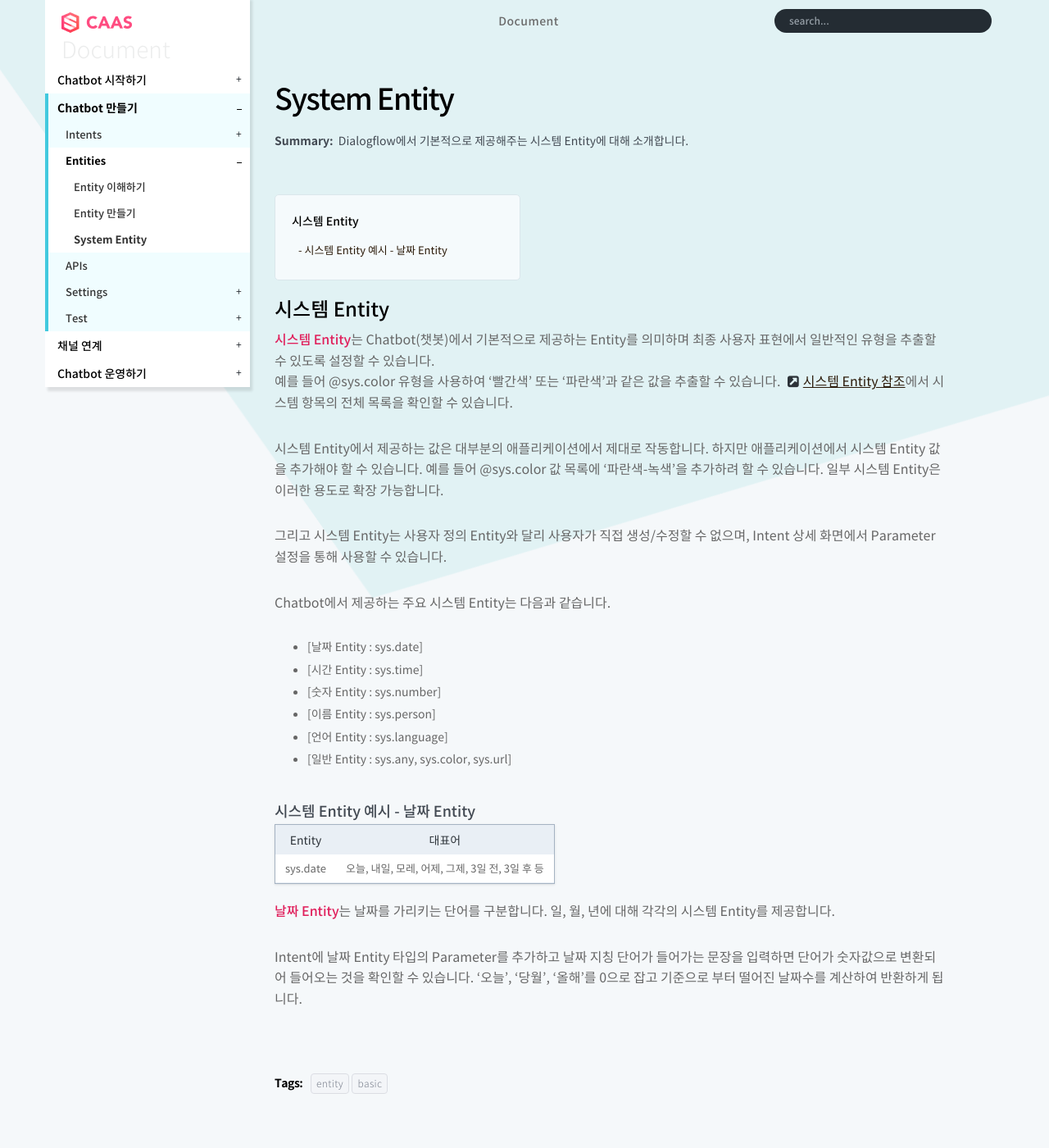
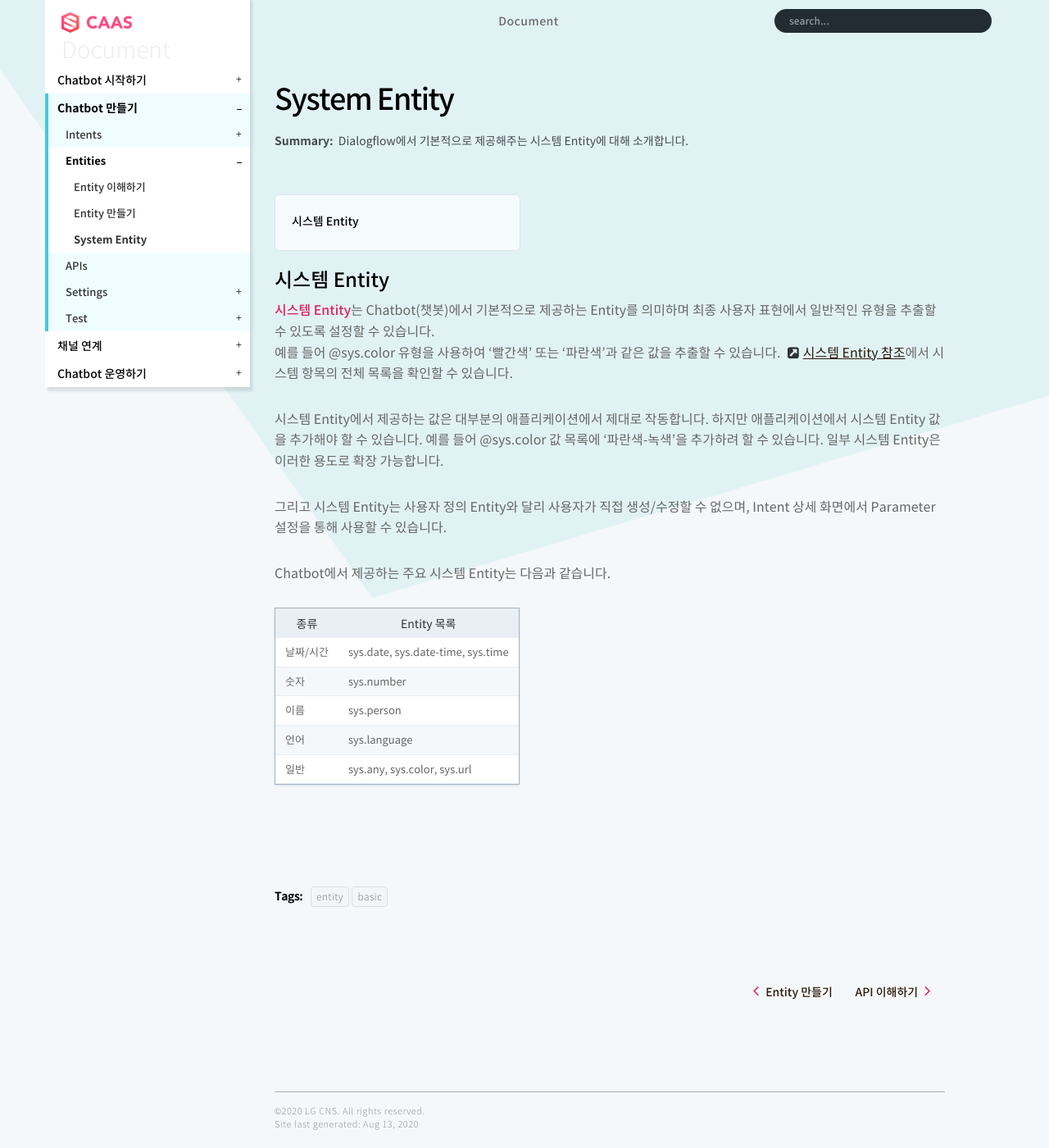
Before and after one commit to caas-manual/caas, a Jekyll site: the page built from pages/groupChatbot/entity_system.md, in a window 1280 px wide and 1400 px high. Shown: the whole window at 82% size. Built offline with Jekyll 4.4.1, drawn with Linux system fonts in a browser that asks for light colours; nearby versions of some CDN libraries; some web fonts are replaced; comment, search, counter and statistics services are not loaded.

Commit message:
system entity 수정

```diff
--- a/pages/groupChatbot/entity_system.md
+++ b/pages/groupChatbot/entity_system.md
@@ -27,15 +27,18 @@ next: {
 <!-- Intent 만들기에서 entity 매칭해주는 부분 -->
 
 Chatbot에서 제공하는 주요 시스템 Entity는 다음과 같습니다.<br/>
-- [날짜 Entity : sys.date]
-- [시간 Entity : sys.time]
-- [숫자 Entity : sys.number]
-- [이름 Entity : sys.person]
-- [언어 Entity : sys.language]
-- [일반 Entity : sys.any, sys.color, sys.url]
-<br/><br/>
 
-### 시스템 Entity 예시 - 날짜 Entity
+| 종류 | Entity 목록 |
+|--------|-------|
+| 날짜/시간 | sys.date, sys.date-time, sys.time |
+| 숫자 | sys.number |
+| 이름 | sys.person |
+| 언어 | sys.language |
+| 일반 | sys.any, sys.color, sys.url |
+
+<br/>
+
+<!-- ### 시스템 Entity 예시 - 날짜 Entity
 
 | Entity | 대표어 |
 |--------|-------|
@@ -43,4 +46,4 @@ Chatbot에서 제공하는 주요 시스템 Entity는 다음과 같습니다.<br
 
 **날짜 Entity**는 날짜를 가리키는 단어를 구분합니다. 일, 월, 년에 대해 각각의 시스템 Entity를 제공합니다. <br/>
 
-Intent에 날짜 Entity 타입의 Parameter를 추가하고 날짜 지칭 단어가 들어가는 문장을 입력하면 단어가 숫자값으로 변환되어 들어오는 것을 확인할 수 있습니다. '오늘', '당월', '올해'를 0으로 잡고 기준으로 부터 떨어진 날짜수를 계산하여 반환하게 됩니다.
+Intent에 날짜 Entity 타입의 Parameter를 추가하고 날짜 지칭 단어가 들어가는 문장을 입력하면 단어가 숫자값으로 변환되어 들어오는 것을 확인할 수 있습니다. '오늘', '당월', '올해'를 0으로 잡고 기준으로 부터 떨어진 날짜수를 계산하여 반환하게 됩니다.   -->
```
